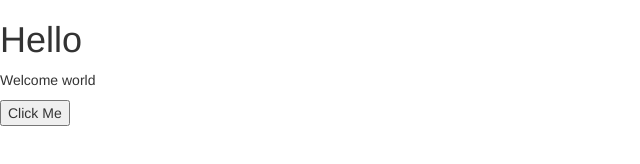
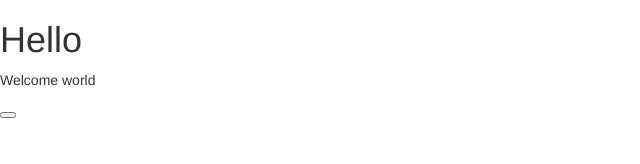
Before and after one commit to Nataliapach/Nataliapach.github.io, a plain HTML site: page index.html in a window 1280 px wide. Shown: the whole page, without its empty margins (0-640 px from the left). Drawn offline with nearby package versions, Linux system fonts and the light colour scheme.

Commit message:
Update index.html

```diff
--- a/index.html
+++ b/index.html
@@ -28,7 +28,7 @@
     <p id="paragraph">
         Welcome world
     </p>
-      <button>Click Me</button>
+      <button onclick=changeParagrph></button>
 
     <!-- jQuery (necessary for Bootstrap's JavaScript plugins) -->
     <script src="https://ajax.googleapis.com/ajax/libs/jquery/1.12.4/jquery.min.js"></script>
```
